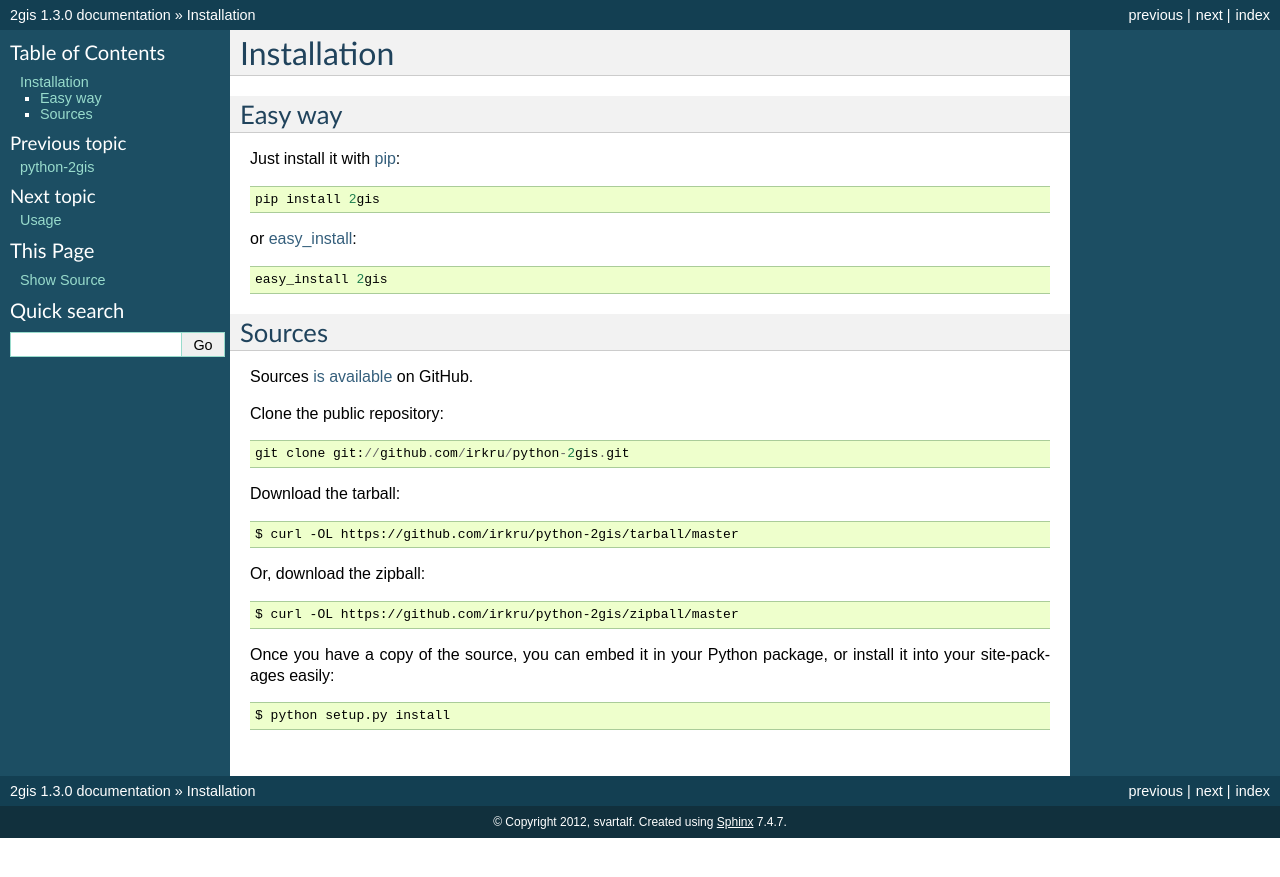
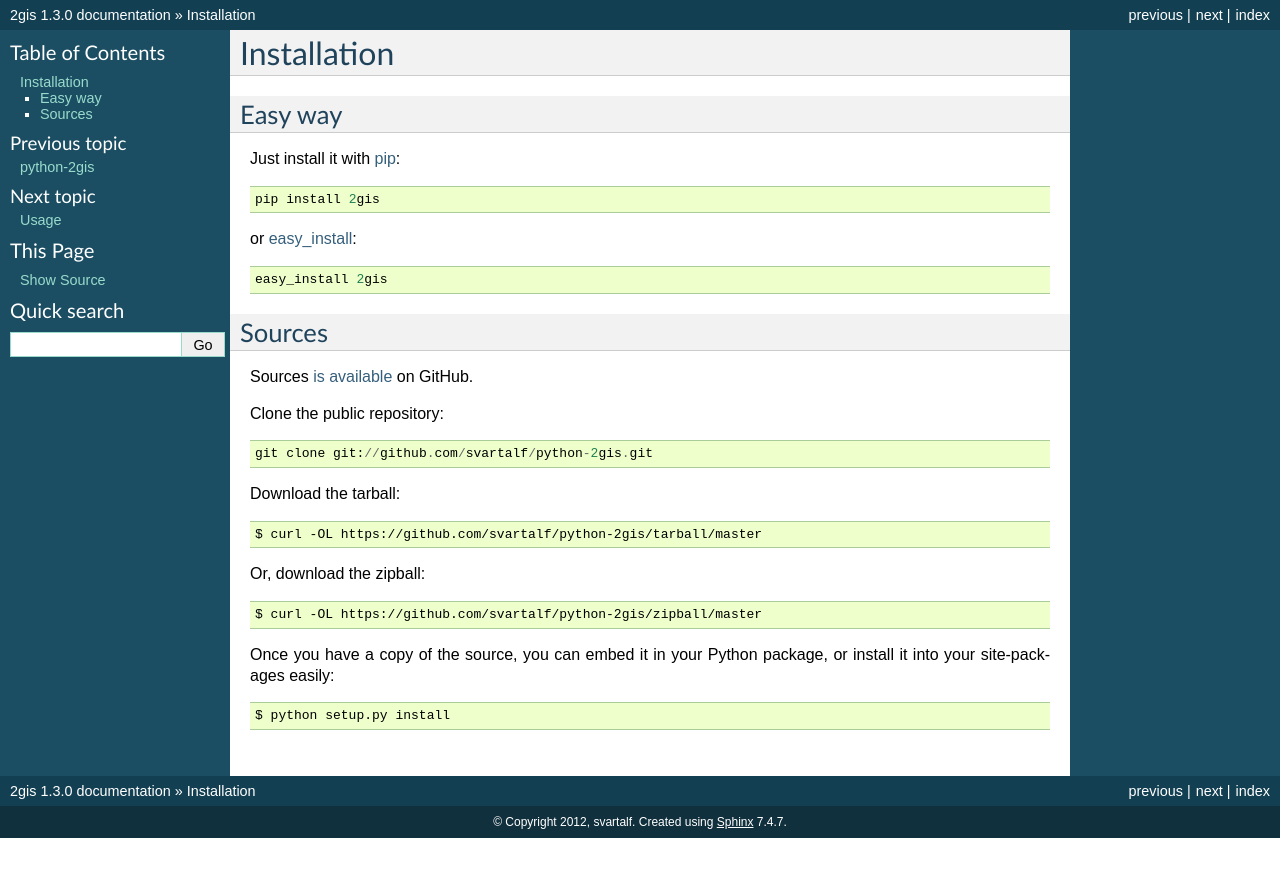
Before and after one commit to svartalf/python-2gis, a Sphinx documentation site: the page built from docs/installation.rst, in a window 1280 px wide. Shown: the top 877 px of the page. Built offline with Sphinx 7.4.7, drawn with Linux system fonts in a browser that asks for light colours.

Commit message:
Transfering GitHub repo to a new location

```diff
--- a/docs/installation.rst
+++ b/docs/installation.rst
@@ -15,19 +15,19 @@ or `easy_install <http://pypi.python.org/pypi/setuptools>`_: ::
 Sources
 --------
 
-Sources `is available <https://github.com/irkru/python-2gis>`_ on GitHub.
+Sources `is available <https://github.com/svartalf/python-2gis>`_ on GitHub.
 
 Clone the public repository: ::
 
-    git clone git://github.com/irkru/python-2gis.git
+    git clone git://github.com/svartalf/python-2gis.git
 
 Download the tarball: ::
 
-    $ curl -OL https://github.com/irkru/python-2gis/tarball/master
+    $ curl -OL https://github.com/svartalf/python-2gis/tarball/master
 
 Or, download the zipball: ::
 
-    $ curl -OL https://github.com/irkru/python-2gis/zipball/master
+    $ curl -OL https://github.com/svartalf/python-2gis/zipball/master
 
 Once you have a copy of the source, you can embed it in your Python package, or install it into your site-packages easily: ::
 
--- a/setup.py
+++ b/setup.py
@@ -15,7 +15,7 @@ setup(
     version='1.3.0',
     author='svartalf',
     author_email='self@svartalf.info',
-    url='https://github.com/irkru/python-2gis',
+    url='https://github.com/svartalf/python-2gis',
     description='2gis library for Python',
     long_description=__doc__,
     license='BSD',
```
Also changed, not shown: README.md (+1 -1 lines), 1 other file.
